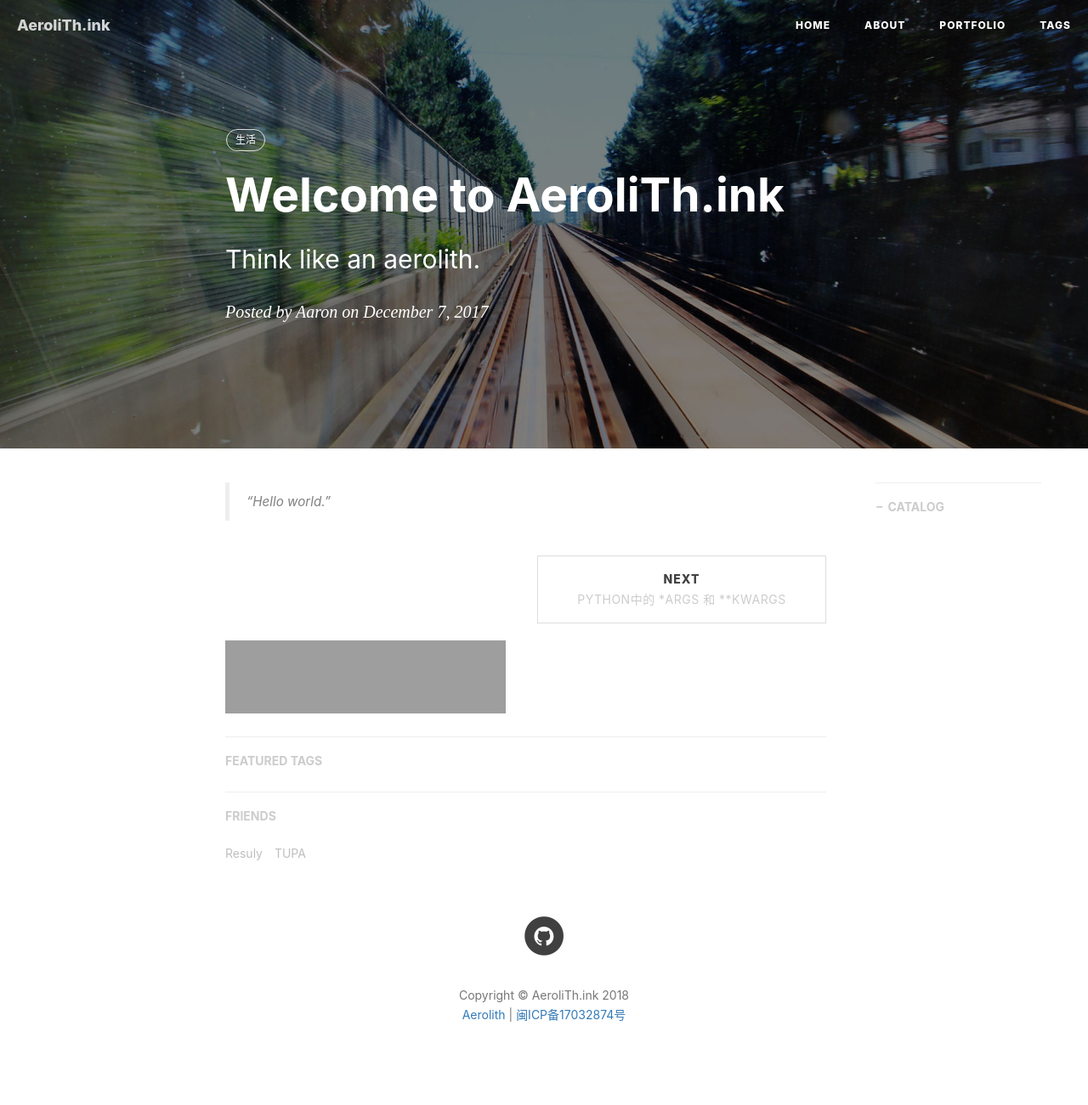
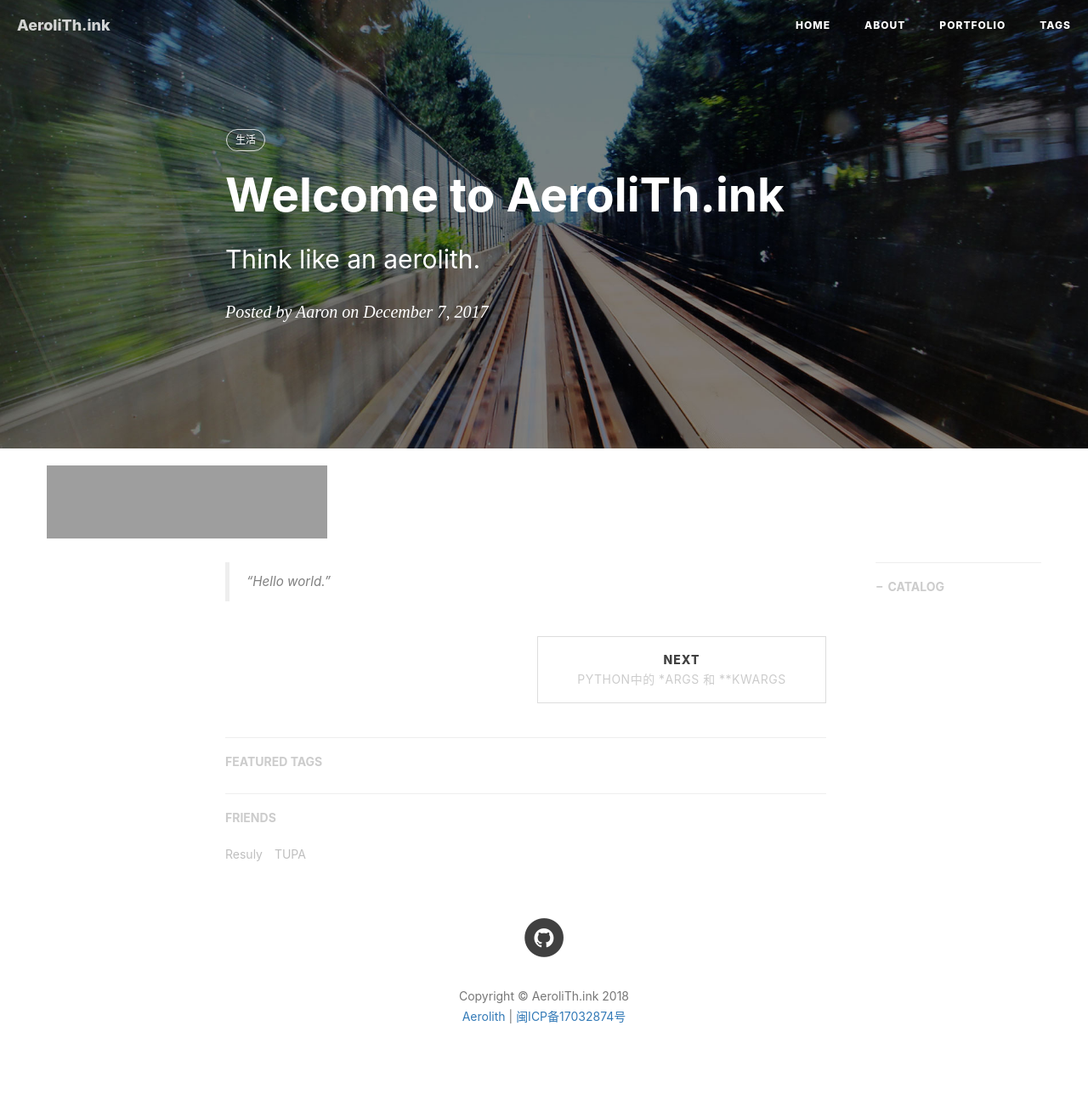
Before and after one commit to aerolithink/aerolithink.github.io, a Jekyll site: the page built from _posts/2017-12-07-hello-2017.markdown, in a window 1280 px wide. Shown: the whole page at 85% size. Built offline with Jekyll 4.4.1, drawn with Linux system fonts in a browser that asks for light colours; nearby versions of some CDN libraries; comment, search, counter and statistics services are not loaded; grey boxes are pictures that could not be loaded.

Commit message:
CloudMusic
Up

```diff
--- a/_layouts/post.html
+++ b/_layouts/post.html
@@ -53,6 +53,10 @@ layout: default
         <div class="row">
 
     <!-- Post Container -->
+
+			<!-- CloudMusic -->
+			<iframe frameborder="no" border="0" marginwidth="0" marginheight="0" width=330 height=86 src="//music.163.com/outchain/player?type=2&id={\{ page.music-id }\}"></iframe>
+
             <div class="
                 col-lg-8 col-lg-offset-2
                 col-md-10 col-md-offset-1
@@ -123,14 +127,13 @@ layout: default
             </div>
         {% endif %}
 
-    <!-- Sidebar Container -->
+    <!-- Sidebar Container   bottom of the Post pages-->
             <div class="
                 col-lg-8 col-lg-offset-2
                 col-md-10 col-md-offset-1
                 sidebar-container">
 
-				<!-- CloudMusic -->
-				<iframe frameborder="no" border="0" marginwidth="0" marginheight="0" width=330 height=86 src="//music.163.com/outchain/player?type=2&id={\{ page.music-id }\}"></iframe>
+
 
                 <!-- Featured Tags -->
                 {% if site.featured-tags %}
```
